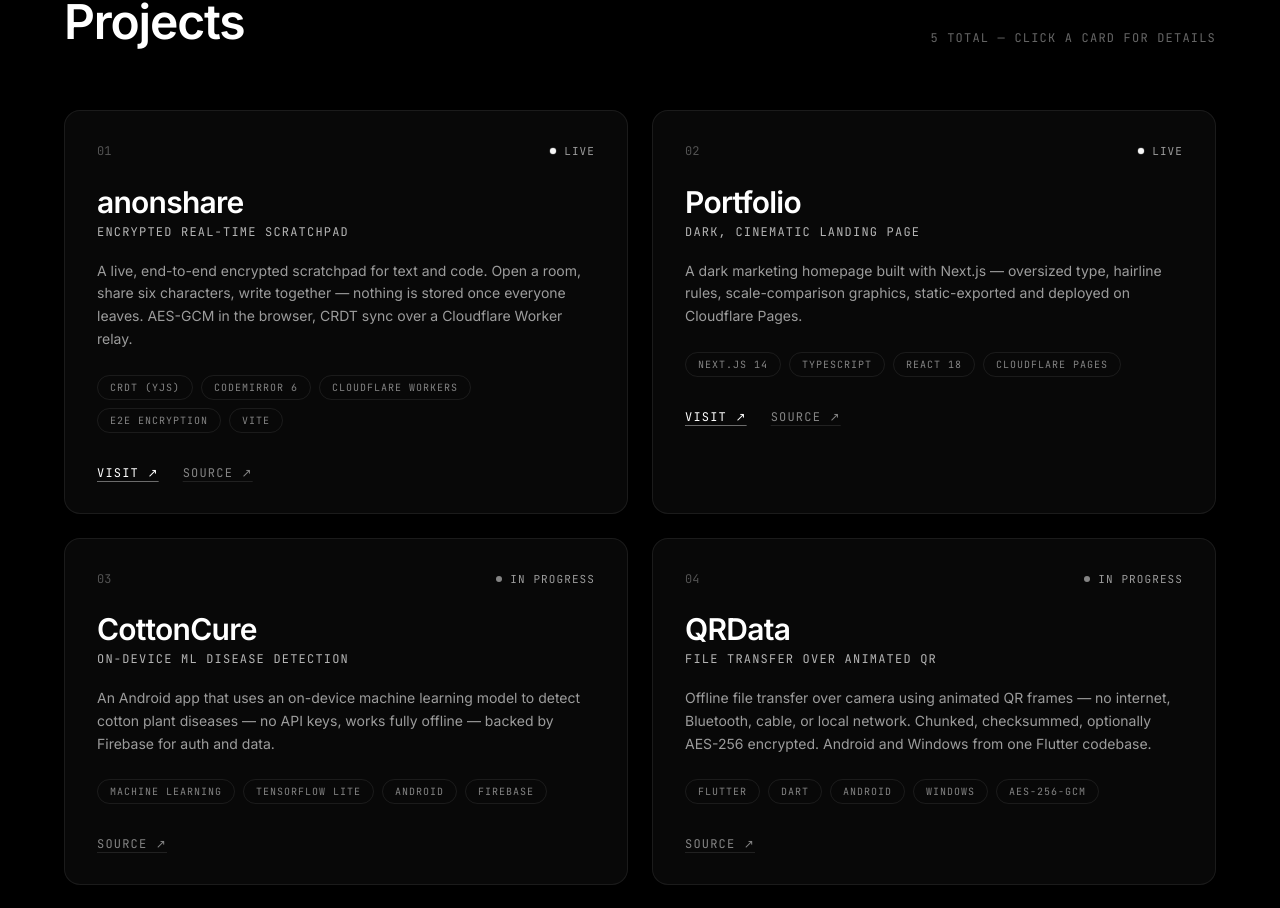
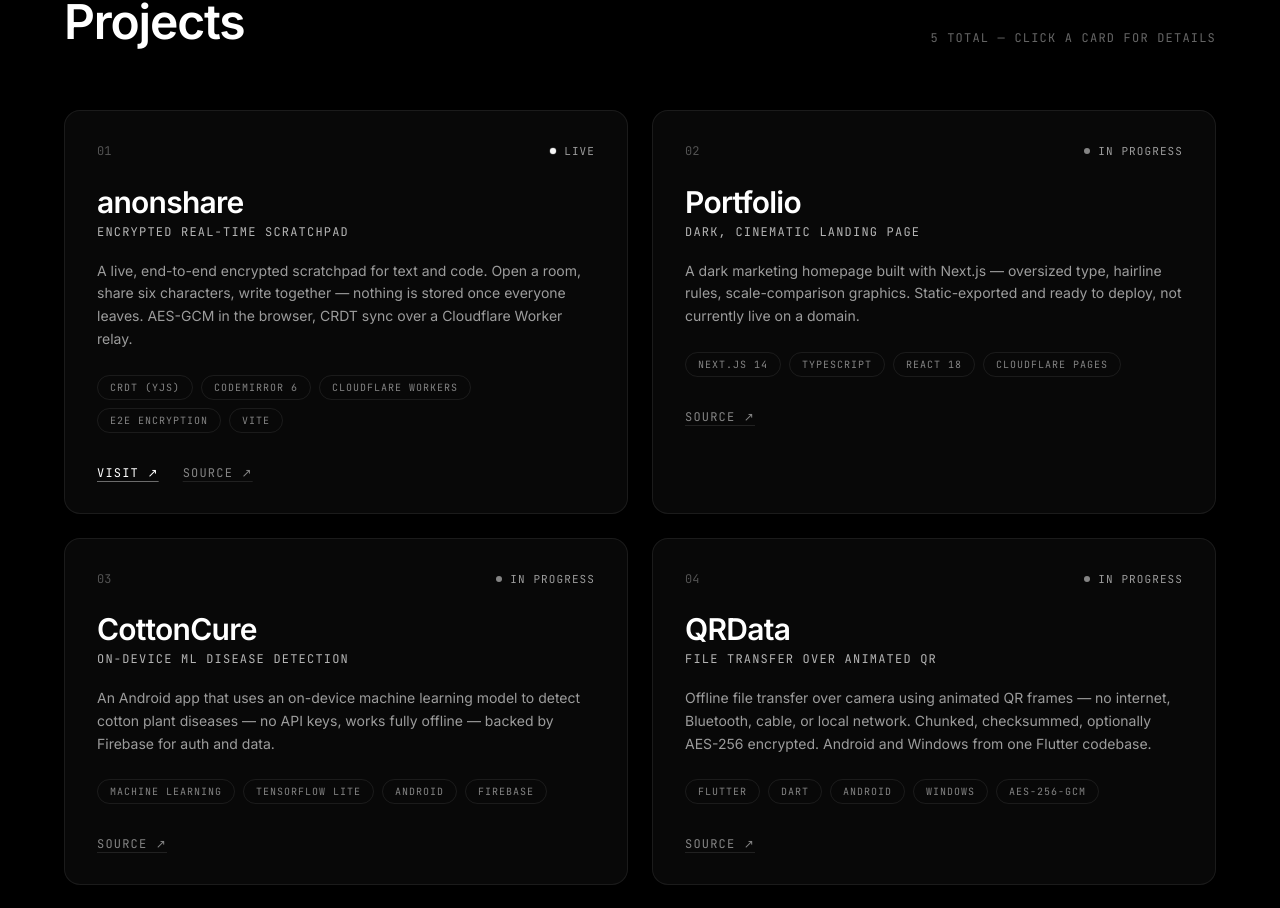
Before and after one commit to AvishkarKedar/index-projects, a React (Vite) app: page / in a window 1280 px wide. Shown: the part 946-1854 px from the top of the page. Built offline with nearby package versions, Linux system fonts and the light colour scheme; the HTML template or start-up script is replaced by a standard one.

Commit message:
Fix CI: npm ci requires a lockfile that doesn't exist; use npm install instead. Mark Portfolio as not deployed to any domain yet.

```diff
--- a/src/data/projects.ts
+++ b/src/data/projects.ts
@@ -30,13 +30,12 @@ export const projects: Project[] = [
     name: 'Portfolio',
     tagline: 'Dark, cinematic landing page',
     description:
-      'A dark marketing homepage built with Next.js — oversized type, hairline rules, scale-comparison graphics, static-exported and deployed on Cloudflare Pages.',
+      'A dark marketing homepage built with Next.js — oversized type, hairline rules, scale-comparison graphics. Static-exported and ready to deploy, not currently live on a domain.',
     longDescription:
-      'A lean Next.js 14 (React 18, TypeScript) marketing homepage with almost no external dependencies beyond the framework itself — styled after reliability-focused AI brands like terafab.ai and scale.com, with oversized type, hairline dividers, and scale-comparison graphics on a near-black canvas. It builds to a fully static export with no server runtime, and deploys straight to Cloudflare Pages from the main branch on every push.',
+      'A lean Next.js 14 (React 18, TypeScript) marketing homepage with almost no external dependencies beyond the framework itself — styled after reliability-focused AI brands like terafab.ai and scale.com, with oversized type, hairline dividers, and scale-comparison graphics on a near-black canvas. It builds to a fully static export with no server runtime, ready to deploy to Cloudflare Pages, though it is not currently hosted on a live domain.',
     tags: ['Next.js 14', 'TypeScript', 'React 18', 'Cloudflare Pages'],
     repo: 'https://github.com/AvishkarKedar/portfolio',
-    live: 'https://avishkark.in',
-    status: 'live',
+    status: 'in-progress',
     year: '2026',
   },
   {
```
